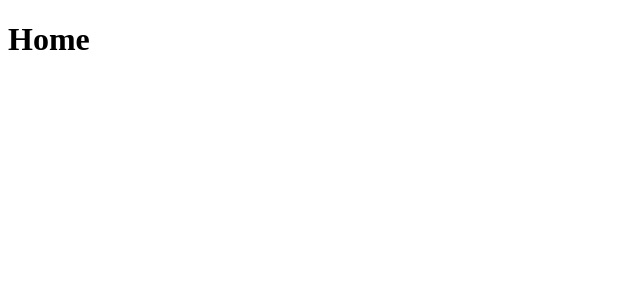
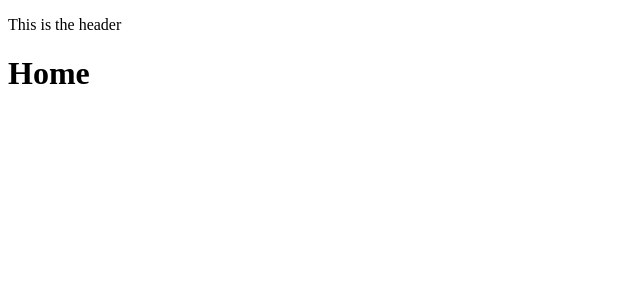
Before and after one commit to rafix923/case-shopper, a React (Create React App) app in the folder frontend/: page / in a window 1280 px wide. Shown: the top 300 px of the page, without its empty margins (0-640 px from the left). Built offline with nearby package versions, Linux system fonts and the light colour scheme.

Commit message:
chore: Cria o componente header.
Neste momento não tem estilização.

```diff
--- a/frontend/package.json
+++ b/frontend/package.json
@@ -10,6 +10,7 @@
     "react-dom": "^18.2.0",
     "react-router-dom": "^6.12.1",
     "react-scripts": "5.0.1",
+    "styled-components": "^5.3.3",
     "web-vitals": "^2.1.4"
   },
   "scripts": {
--- /dev/null
+++ b/frontend/src/components/Header/index.js
@@ -0,0 +1,12 @@
+import React from "react";
+
+function Header() {
+  let title = "This is the header";
+  return (
+    <div>
+      <p>{title}</p>
+    </div>
+  );
+}
+
+export default Header;
--- a/frontend/src/pages/Home/index.js
+++ b/frontend/src/pages/Home/index.js
@@ -1,9 +1,11 @@
 import React from "react";
+import Header from "../../components/Header";
 
 function Home() {
   let title = "Home";
   return (
     <div>
+      <Header />
       <h1>{title}</h1>
     </div>
   );
```
Also changed, not shown: frontend/src/components/Header/style.js (added), 1 other file (tests, documents, lock files or other folders).
